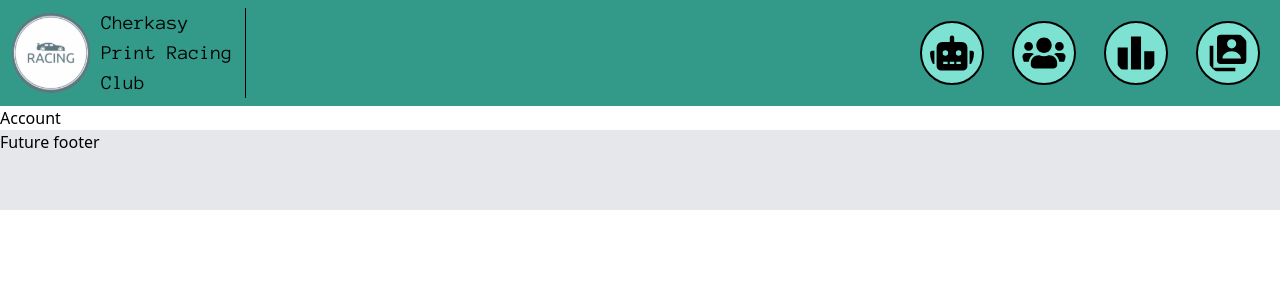
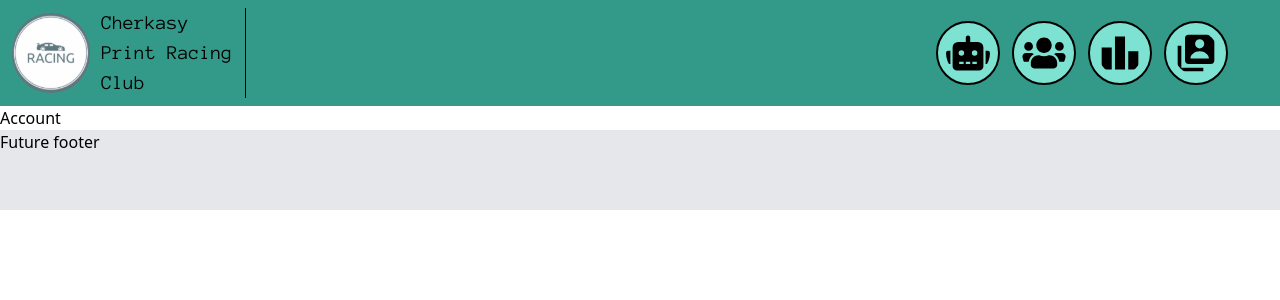
Before and after one commit to AlexTkCk/diploma_everlabs, a React (Create React App) app in the folder client/: page /account in a window 1280 px wide. Shown: the top 300 px of the page. Built offline with nearby package versions, Linux system fonts and the light colour scheme.

Commit message:
v-3-navigation/4/fix:Fixed CustomLink overflow

```diff
--- a/client/src/components/CustomLink.tsx
+++ b/client/src/components/CustomLink.tsx
@@ -3,7 +3,7 @@ import { Link as RouterLink } from "react-router-dom";
 import { IconType } from "react-icons";
 
 interface CustomLinkProps {
-  icon?: IconType;
+  icon: IconType;
   text: string;
   link: string;
 }
@@ -12,12 +12,10 @@ const CustomLink: React.FC<CustomLinkProps> = ({ icon: Icon, text, link }) => {
   return (
     <RouterLink
       to={link}
-      className="relative flex flex-row gap-3 h-16 w-fit text-black ml-20 group"
+      className="flex flex-row items-center justify-center w-16 hover:w-fit duration-500 h-16 text-black group"
     >
-      {Icon && (
-        <Icon className="absolute h-16 w-16 top-1/2 left-1/2 p-2 transform -translate-x-1/2 -translate-y-1/2 bg-cyan  border-black border-2 rounded-full z-[1] group-hover:rotate-[360deg] group-hover:left-[-0.7rem] transition-all easy-in-out duration-500" />
-      )}
-      <p className="absolute font-primary text-xl w-fit text-nowrap top-1/2 left-1/2 opacity-0 transform  -translate-y-1/2 border-2 border-black p-2 pl-4  group-hover:translate-x-2 group-hover:opacity-100 transition-all duration-200 delay-200 easy-in-out">
+      <Icon className="h-16 shrink-0 w-16 top-1/2 left-1/2 p-2 bg-cyan  border-black border-2 rounded-full z-[1] group-hover:rotate-[360deg] group-hover:left-[-0.7rem] transition-all easy-in-out duration-500" />
+      <p className="font-primary text-xl border-0 opacity-0 text-nowrap border-black -translate-x-5 group-hover:-translate-x-2.5 group-hover:pl-4 group-hover:opacity-100 group-hover:w-full transition-all group-hover:border-2 group-hover:p-2 duration-500 overflow-hidden">
         {text}
       </p>
     </RouterLink>
```
